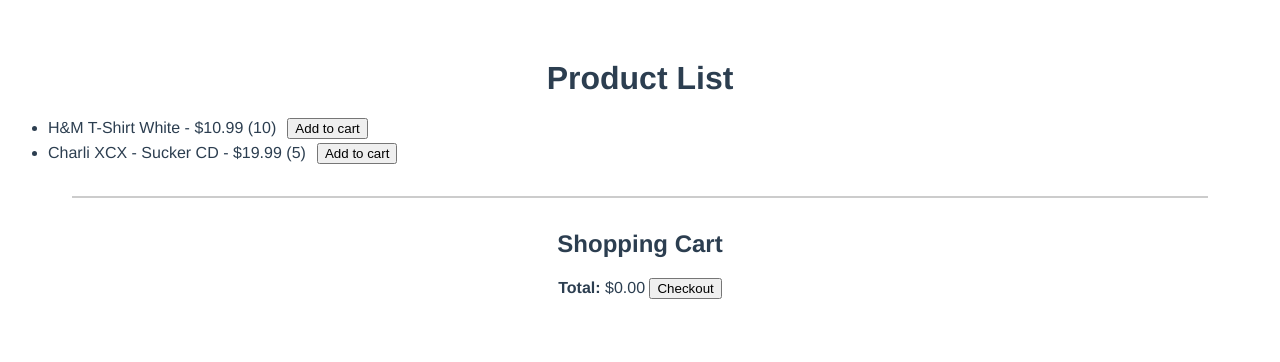
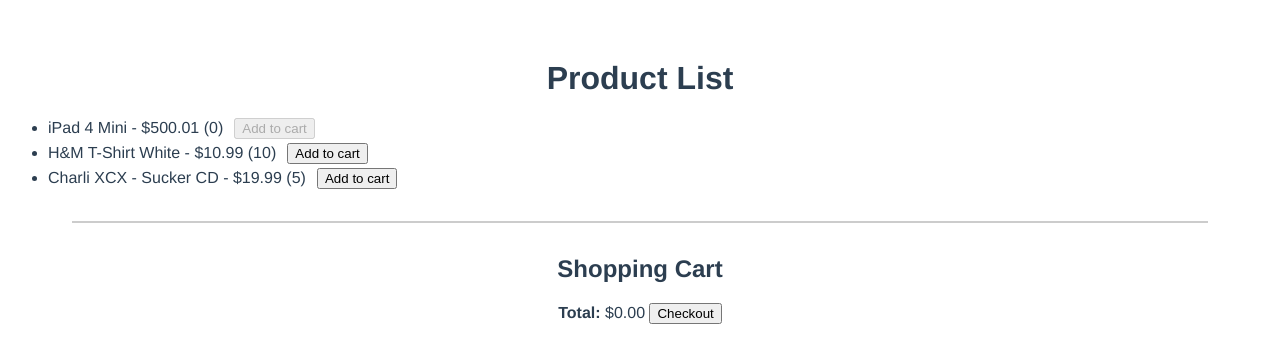
Before and after one commit to thomas-fortin/vueschool-vuex-course, a Vue app: page / in a window 1280 px wide. Shown: the top 362 px of the page. Built offline with nearby package versions, Linux system fonts and the light colour scheme.

Commit message:
Add dynamic getter

```diff
--- a/src/components/ProductList.vue
+++ b/src/components/ProductList.vue
@@ -5,7 +5,10 @@
     <ul v-else>
       <li v-for="(product, index) in products" :key="index">
         {{ product.title }} - {{ product.price | currency }} ({{ product.inventory }})
-        <button @click="addProductToCart(product)">Add to cart</button>
+        <button
+          :disabled="!productIsInStock(product)"
+          @click="addProductToCart(product)"
+        >Add to cart</button>
       </li>
     </ul>
   </div>
@@ -20,7 +23,10 @@ export default {
   },
   computed: {
     products() {
-      return this.$store.getters.availableProducts;
+      return this.$store.state.products;
+    },
+    productIsInStock() {
+      return this.$store.getters.productIsInStock;
     }
   },
   methods: {
--- a/src/store/index.js
+++ b/src/store/index.js
@@ -34,6 +34,11 @@ export default new Vuex.Store({
       // });
 
       // return total;
+    },
+    productIsInStock() {
+      return (product) => {
+        return product.inventory > 0;
+      };
     }
   },
   actions: { // = methods (never update the state!)
@@ -45,17 +50,17 @@ export default new Vuex.Store({
         });
       });
     },
-    addProductToCart(context, product) {
-      if (product.inventory > 0) {
-        const cartItem = context.state.cart.find((item) => item.id === product.id);
+    addProductToCart({ state, getters, commit }, product) {
+      if (getters.productIsInStock(product)) {
+        const cartItem = state.cart.find((item) => item.id === product.id);
         if (!cartItem) {
           // If we don't already have this kind of product in the cart, push new
-          context.commit('pushProductToCart', product.id);
+          commit('pushProductToCart', product.id);
         } else {
           // Otherwise, we just increment the quantity of it
-          context.commit('incrementCartItemQuantity', cartItem);
+          commit('incrementCartItemQuantity', cartItem);
         }
-        context.commit('decrementProductInventory', product);
+        commit('decrementProductInventory', product);
       }
     },
     checkout({ state, commit }) {
```
